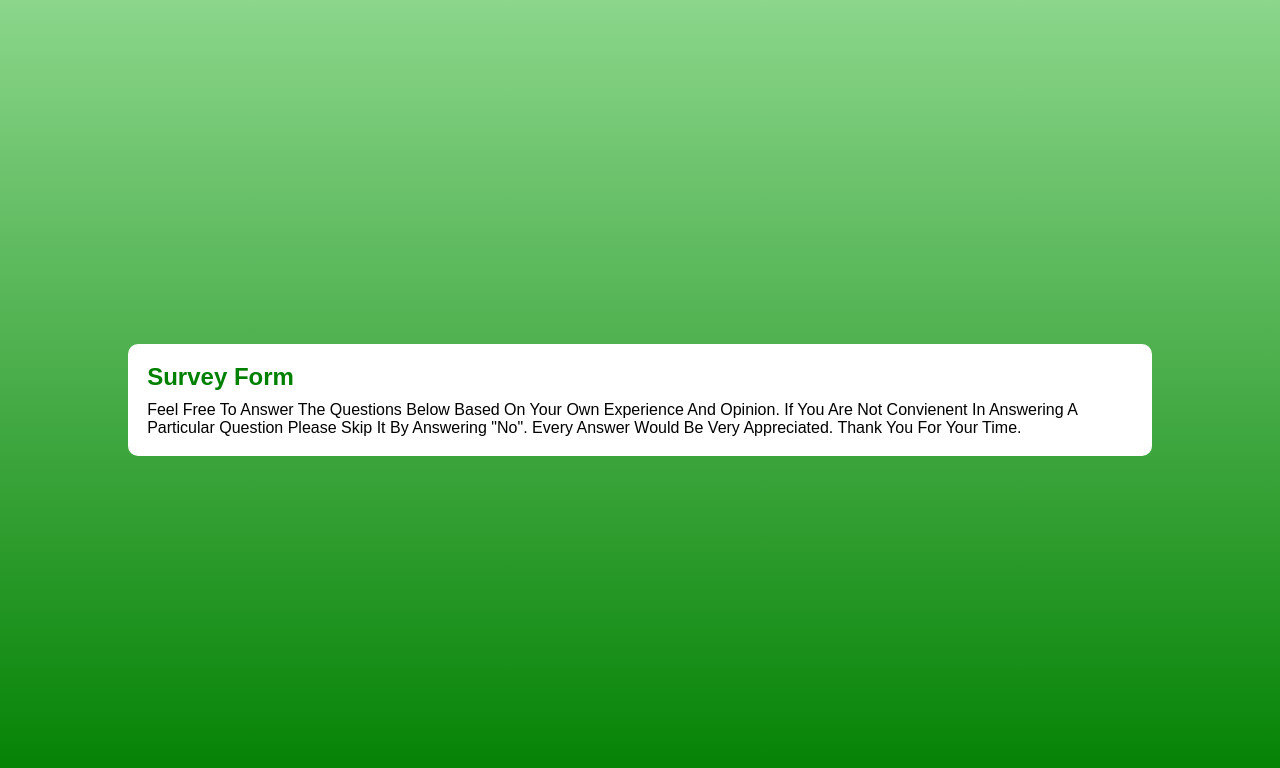
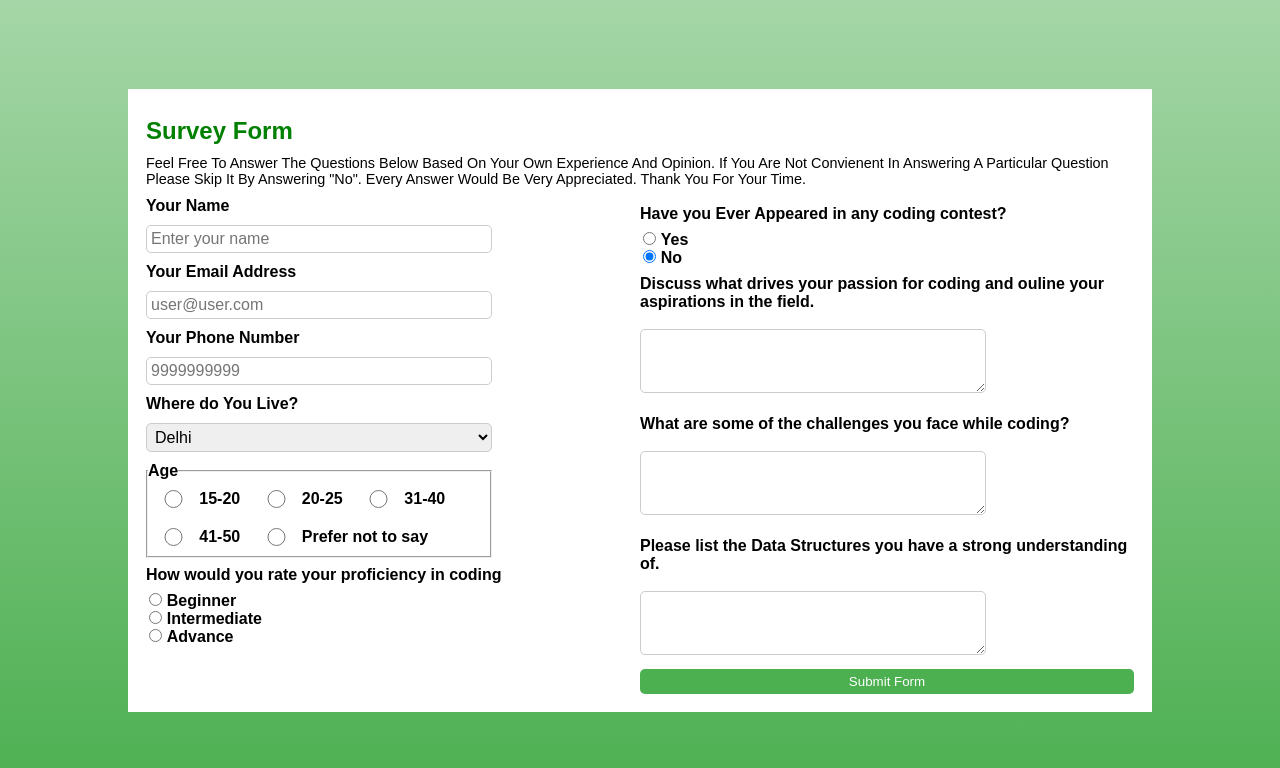
Before and after one commit to Manohar7730/Survey-Form, a plain HTML site: page index.html in a window 1280 px wide. Drawn offline with Linux system fonts and the light colour scheme.

Commit message:
completed project

```diff
--- a/index.html
+++ b/index.html
@@ -7,11 +7,58 @@
     <title>Survey Form</title>
 </head>
 <body>
-    <section>
-        <div class="heading">
-            <h1 class="title">Survey Form</h1>
+    <main>
+        <header>
+            <h2 class="title">survey form</h2>
             <p>feel free to answer the questions below based on your own experience and opinion. if you are not convienent in answering a particular question please skip it by answering "no". every answer would be very appreciated. thank you for your time.</p>
-        </div>
-    </section>
+        </header>
+        <form>
+            <section>
+                  <label for="name">Your Name</label><br>
+            <input type="text" placeholder="Enter your name" id="name" name="name"><br>
+            <label for="mail">Your Email Address</label><br>
+            <input type="text" placeholder="user@user.com" id="mail" name="mail"><br>
+            <label for="phoneNumber">Your Phone Number</label><br>
+            <input type="tel" placeholder="9999999999" id="phoneNumber" name="phoneNumber"><br>
+            <label for="city">Where do You Live?</label><br>
+            <select name="city" id="city">
+                <option value="Dehli">Delhi</option>
+                <option value="Hyderabad">Hyderabad</option>
+                <option value="Vizag">Vizag</option>
+            </select><br>
+            <fieldset>
+                <legend>Age</legend>
+                <input type="radio" name="15-20"><label for="15-20">15-20</label><br>
+                <input type="radio" name="20-30"><label for="20-25">20-25</label><br>
+                <input type="radio" name="31-40"><label for="31-40">31-40</label><br>
+                <input type="radio" name="41-50"><label for="41-50">41-50</label><br>
+                <input type="radio" name="preferNot"><label for="preferNot">Prefer not to say</label><br>
+            </fieldset>
+            <p class="heading">How would you rate your proficiency in coding</p>
+            <input type="radio" name="beginner" id="beginner">
+            <label for="beginner">Beginner</label><br>
+            <input type="radio" name="intermediate" id="intermediate">
+            <label for="intermediate" checked>Intermediate</label><br>
+            <input type="radio" name="advance" id="advance">
+            <label for="advance">Advance</label><br>
+            </section>
+           <section >
+            <p class="heading">Have you Ever Appeared in any coding contest?</p>
+            <input type="radio" name="yes" id="yes">
+            <label for="yes">Yes</label><br>
+            <input type="radio" name="no" id="no" checked>
+            <label for="no">No</label><br>
+            <p class="heading">Discuss what drives your passion for coding and ouline your aspirations in the field.</p>
+            <textarea name="passion" class="feedback"  rows="3"></textarea>
+            <p class="heading">What are some of the challenges you face while coding?</p>
+            <textarea name="challenges" class="feedback"  rows="3"></textarea>
+            <p class="heading">Please list the Data Structures you have a strong understanding of.</p>
+            <textarea name="strong" class="feedback"  rows="3"></textarea><br>
+            <button type="submit">Submit Form</button>
+
+           </section>
+
+        </form>
+    </main>
 </body>
 </html>
--- a/style.css
+++ b/style.css
@@ -2,31 +2,94 @@
     margin: 0;
     padding: 0;
     box-sizing: border-box;
-
 }
 
 body{
-    background-image: linear-gradient(rgb(139, 214, 139),green);
-    width: 100vw;
-    height: 100vh;
+    background-image: linear-gradient(#a5d6a7,#4caf50);
     display: flex;
     align-items: center;
     justify-content: center;
+    font-family:sans-serif;
+    min-height: 100vh;
+    min-width: 400px;
 }
 
-section {
+main{
+    display: flex;
+    justify-content: center;
+    align-items: center;
+    padding: 18px;
+    width: 100%;
     background-color: white;
-    border-radius: 10px;
-    width: 80%;
-    padding: 1.2rem;
+    flex-wrap: wrap;
+    margin: 2em 10%;
+}
+
+.title{
+    margin: 10px 0px;
+    color: green;
+    text-transform: capitalize;
+}
+
+header>p{
+    text-transform: capitalize;
+    margin: 10px 0px;
+    font-size: 0.9em;
+}
+
+form{
+    width: 100%;
+    display: flex;
+    flex-wrap: wrap;
+}
+
+section{
+    width: 50%;
+    min-width: 280px;
+}
+
+input[type="text"],
+input[type="email"],
+input[type="tel"],
+select,
+textarea {
+    width: 70%;
+    padding: 0.25rem;
+    border: 1px solid #ccc;
+    border-radius: 5px;
+    font-size: 1rem;
+    margin: 10px 0px;
+}
+
+input[type="radio"]{
+    margin-left: 0.25em;
+}
+
+fieldset{
+    min-width: 270px;
+    width: 70%;
+    display: flex;
+    flex-wrap: wrap;
+}
+
+fieldset>input[type="radio"],fieldset>label{
+    min-width: 15%;
+    margin: 10px 0px;;
+}
+
+label,legend,.heading{
+    font-weight: bold;
 }
 
 .heading{
-    text-transform: capitalize;
-    font-family: sans-serif;
+    margin: 8px 0px;
 }
 
-.title{
-    color: green;
-    margin-bottom: 10px;
+button{
+    width: 100%;
+    border-radius: 5px;
+    color: white;
+    padding: 5px;
+    background-color: #4caf50;
+    border: none;
 }
```
